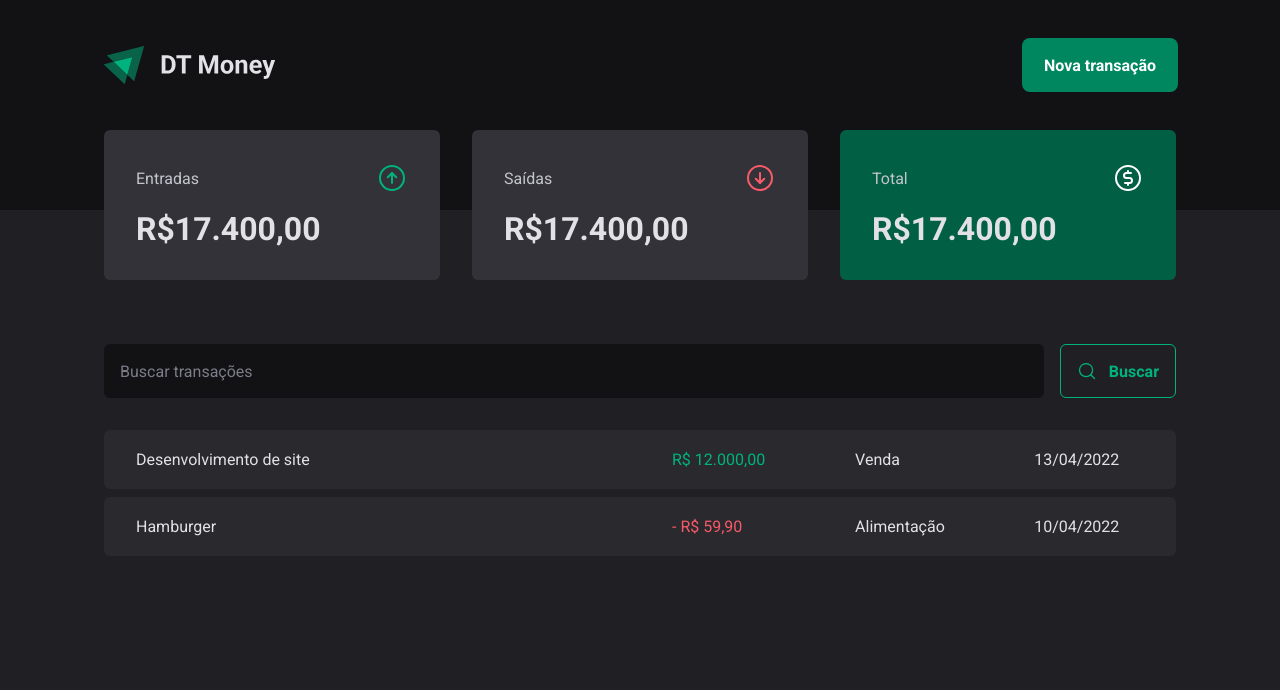
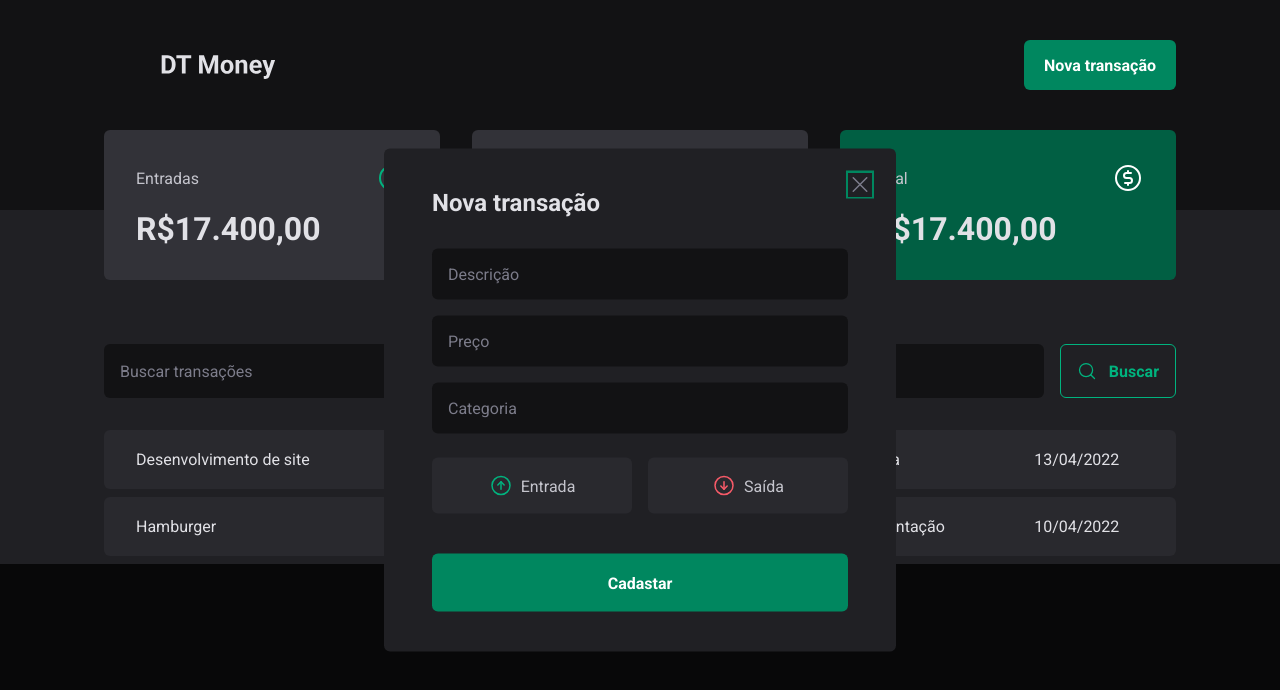
Before and after one commit to LidianeDiniz/Money-Control, a React (Vite) app: page / in a window 1280 px wide. Both pictures are taken after a click on the button "Nova transação". Shown: the top 690 px of the page. Built offline with nearby package versions, Linux system fonts and the light colour scheme.

Commit message:
Botões de entrada e saída

```diff
--- a/package.json
+++ b/package.json
@@ -9,6 +9,7 @@
     "preview": "vite preview"
   },
   "dependencies": {
+    "@radix-ui/react-dialog": "^1.0.2",
     "phosphor-react": "^1.4.1",
     "react": "^18.2.0",
     "react-dom": "^18.2.0",
--- a/src/components/Header/index.tsx
+++ b/src/components/Header/index.tsx
@@ -1,14 +1,20 @@
-import { HeaderContainer, HeaderContent, NewTransactionButton } from './styles';
-import Logo from '../../assets/logo.svg';
+import { HeaderContainer, HeaderContent, NewTransactionButton } from "./styles";
+import Logo from "../../assets/logo.svg";
+import * as Dialog from "@radix-ui/react-dialog";
+import { NewTransactionModal } from "../NewTransactionsModal";
 
-export function Header (){
+export function Header() {
   return (
     <HeaderContainer>
       <HeaderContent>
         <img src={Logo} alt="" />
+        <Dialog.Root>
+          <Dialog.Trigger asChild>
             <NewTransactionButton>Nova transação</NewTransactionButton>
+          </Dialog.Trigger>
+          <NewTransactionModal/>
+        </Dialog.Root>
       </HeaderContent>
     </HeaderContainer>
-
-    )
+  );
 }
--- /dev/null
+++ b/src/components/NewTransactionsModal/index.tsx
@@ -0,0 +1,40 @@
+import * as Dialog from "@radix-ui/react-dialog";
+import { CloseButton, Content, Overlay, TransactionType, TransactionTypeButton } from './styles';
+import { ArrowCircleDown, X, ArrowCircleUp } from 'phosphor-react';
+
+export function NewTransactionModal() {
+  return (
+    <Dialog.Portal>
+      <Overlay />
+
+      <Content>
+
+      <Dialog.Title>Nova transação</Dialog.Title>
+
+      <CloseButton>
+        <X size={24}/>
+      </CloseButton>
+
+      <form action="">
+        <input type="text" placeholder="Descrição" required />
+        <input type="number" placeholder="Preço" required /> <input type="text" placeholder="Categoria" required />
+
+        <TransactionType>
+            <TransactionTypeButton variant="income">
+                <ArrowCircleUp size={24}/>
+                Entrada
+            </TransactionTypeButton>
+
+            <TransactionTypeButton variant="outcome">
+                <ArrowCircleDown size={24}/>
+                Saída
+            </TransactionTypeButton>
+        </TransactionType>
+
+        <button type="submit">Cadastar</button>
+      </form>
+
+      </Content>
+    </Dialog.Portal>
+  );
+}
--- /dev/null
+++ b/src/components/NewTransactionsModal/styles.ts
@@ -0,0 +1,98 @@
+import styled from "styled-components";
+import * as Dialog from "@radix-ui/react-dialog";
+
+export const Overlay = styled(Dialog.Overlay)`
+  position: fixed;
+  width: 100vw;
+  height: 100vh;
+  background: rgba(0, 0, 0, 0.75);
+`;
+
+export const Content = styled(Dialog.Content)`
+min-width: 32rem;
+border-radius: 6px;
+padding: 2.5rem 3rem;
+background: ${(props) => props.theme["gray-800"]};
+position: fixed;
+top: 50%;
+left: 50%;
+transform: translate(-50%, -50%);
+
+form {
+    margin-top: 2rem;
+    display: flex;
+    flex-direction: column;
+    gap: 1rem;
+
+    input {
+        border-radius: 6px;
+        border:0;
+        background: ${(props) => props.theme["gray-900"]};
+        color: ${(props) => props.theme["gray-300"]};
+        padding: 1rem;
+
+        &::placeholder {
+              color: ${(props) => props.theme["gray-500"]};
+        }
+    }
+
+    button[type="submit"] {
+        height: 58px;
+        border: 0;
+        background-color: ${(props) => props.theme["green-500"]};
+         color: ${(props) => props.theme.white};
+         font-weight: bold;
+         padding: 0 1.25rem;
+         border-radius: 6px;
+         margin-top: 1.5rem;
+         cursor: pointer;
+
+         &:hover{
+            background-color: ${(props) => props.theme["green-700"]};
+            transition: background-color 0.2s;
+         }
+}
+
+`;
+
+export const CloseButton = styled(Dialog.Close)`
+position: absolute;
+background: transparent;
+border:0;
+top: 1.5rem;
+right: 1.5rem;
+line-height: 0;
+cursor: pointer;
+color: ${(props) => props.theme["gray-500"]};
+
+`;
+
+export const TransactionType = styled.div`
+ display: grid;
+ grid-template-columns: repeat(2, 1fr);
+ gap: 1rem;
+ margin-top: 0.5rem;
+
+`;
+
+interface TransactionTypeButtonProps {
+    variant: 'income' | 'outcome';
+}
+
+export const TransactionTypeButton = styled.button<TransactionTypeButtonProps>`
+background-color: ${(props) => props.theme['gray-700']};
+padding: 1rem;
+display: flex;
+align-items: center;
+justify-content: center;
+gap: 0.5rem;
+border-radius: 6px;
+cursor: pointer;
+border: 0;
+color: ${props => props.theme['gray-300']};
+
+svg{
+    color: ${props => props.variant === 'income' ? props.theme['green-300'] : props.theme['red-300']};
+}
+
+`;
--- a/src/pages/Transactions/index.tsx
+++ b/src/pages/Transactions/index.tsx
@@ -1,4 +1,4 @@
-import { Summary } from "../../Summary";
+import { Summary } from "../../components/Summary";
 import { Header } from "../../components/Header";
 import { SearchForm } from "./components/SeachForm";
 import { PriceHighLight, TransactionsContainer, TransactionsTable } from "./styles";
```
Also changed, not shown: src/assets/logo.svg, src/components/Summary/index.tsx (renamed from src/Summary/index.tsx), src/components/Summary/styles.ts (renamed from src/Summary/styles.ts), 1 other file (tests, documents, lock files or other folders). Lines whose indentation alone changed are shown as unchanged.
